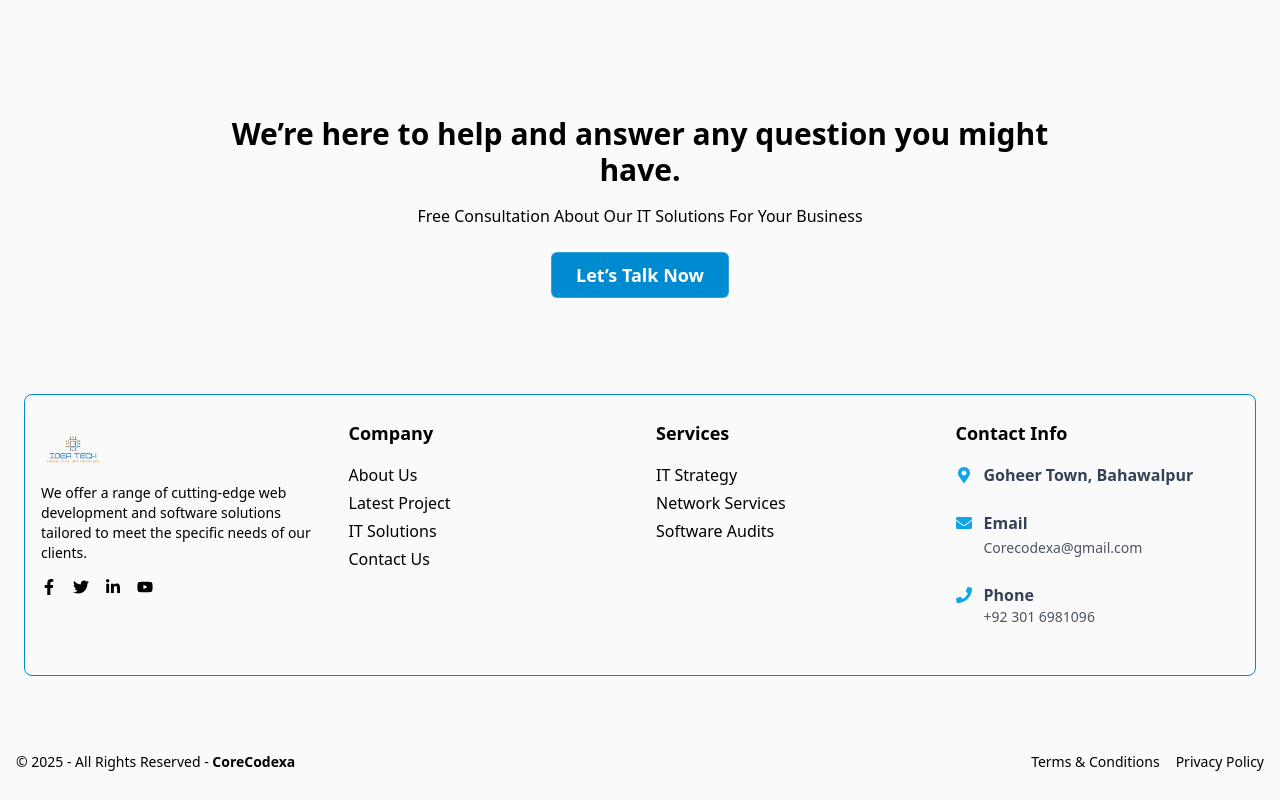
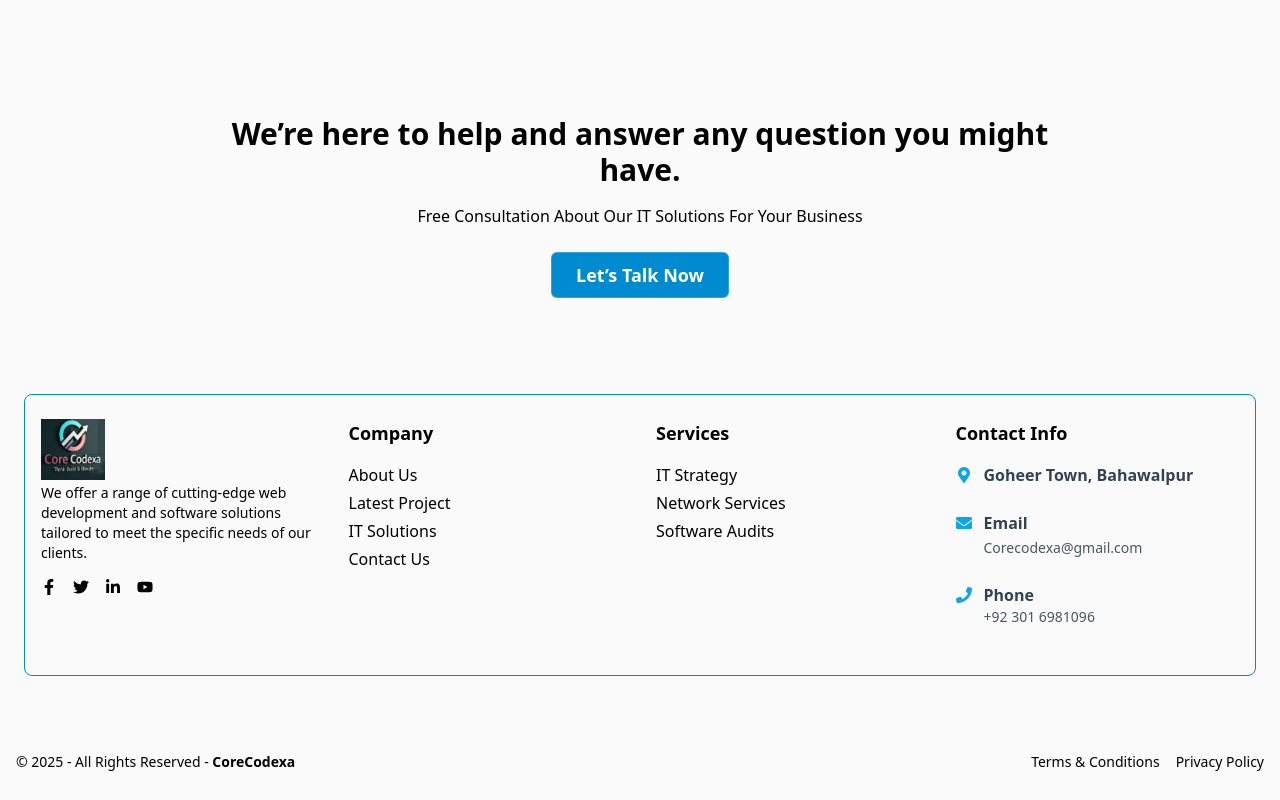
Before and after one commit to Corecodexa/core-codexa, a React (Create React App) app: page / in a window 1280 px wide. Shown: the part 4866-5666 px from the top of the page. Built offline with nearby package versions, Linux system fonts and the light colour scheme.

Commit message:
footer logo updated

```diff
--- a/src/Componets/Pages/Home/Home1/FooterHome/FooterHome.jsx
+++ b/src/Componets/Pages/Home/Home1/FooterHome/FooterHome.jsx
@@ -1,6 +1,5 @@
 import React from "react";
 import { Link } from "react-router-dom";
-import logo from "../../../../images/CompanyLogo.png";
 import {
   FaFacebookF,
   FaTwitter,
@@ -22,7 +21,7 @@ const FooterHome = () => {
               <div className="footer-about">
                 <div className="flex-shrink-0 w-16 h-16">
                   <Link to="/">
-                    <img src={logo} alt="Sky innovation logo" />
+                    <img src="/logo.jpg" alt="Sky innovation logo" />
                   </Link>
                 </div>
                 <p className=" text-sm">
```
